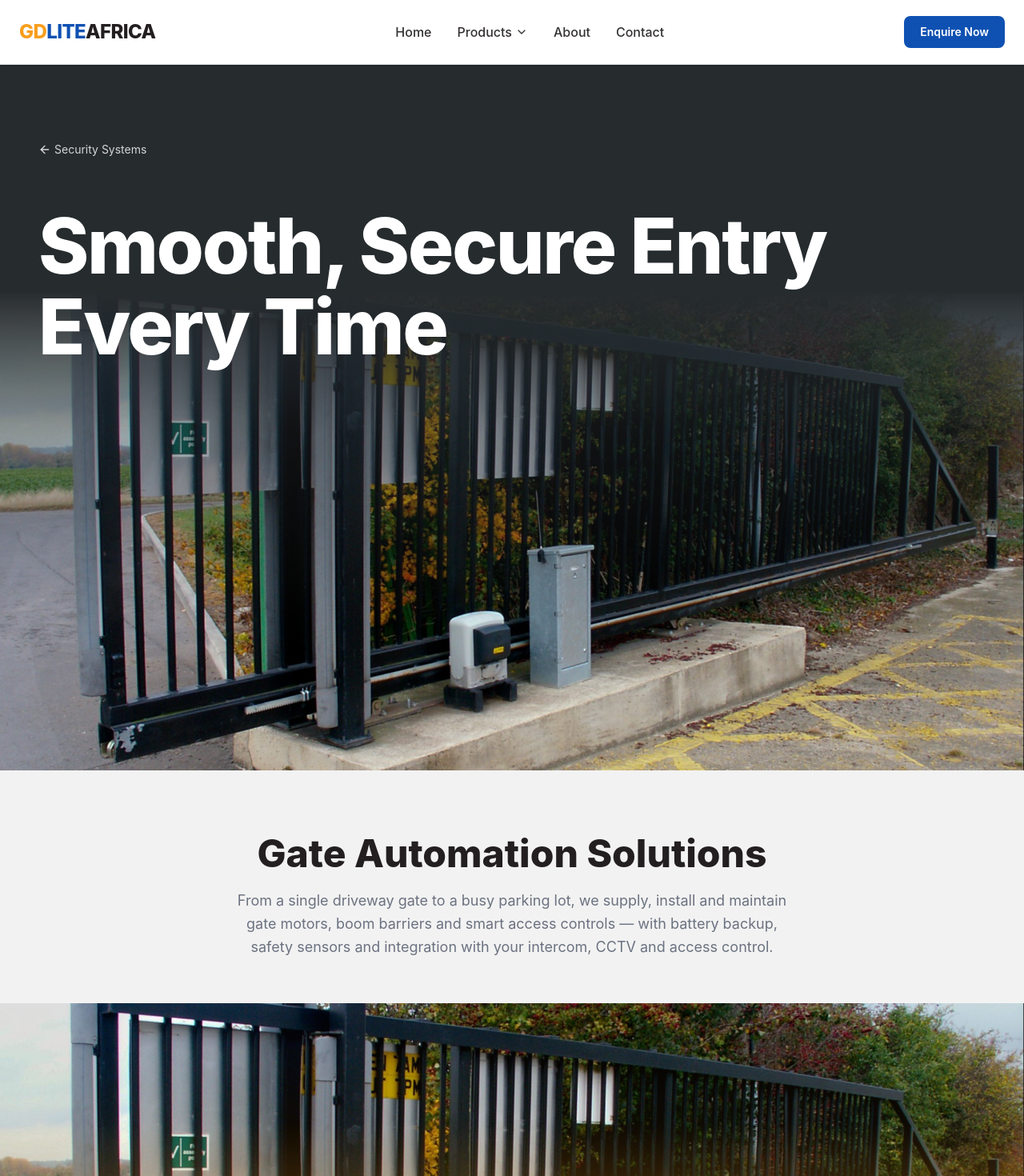
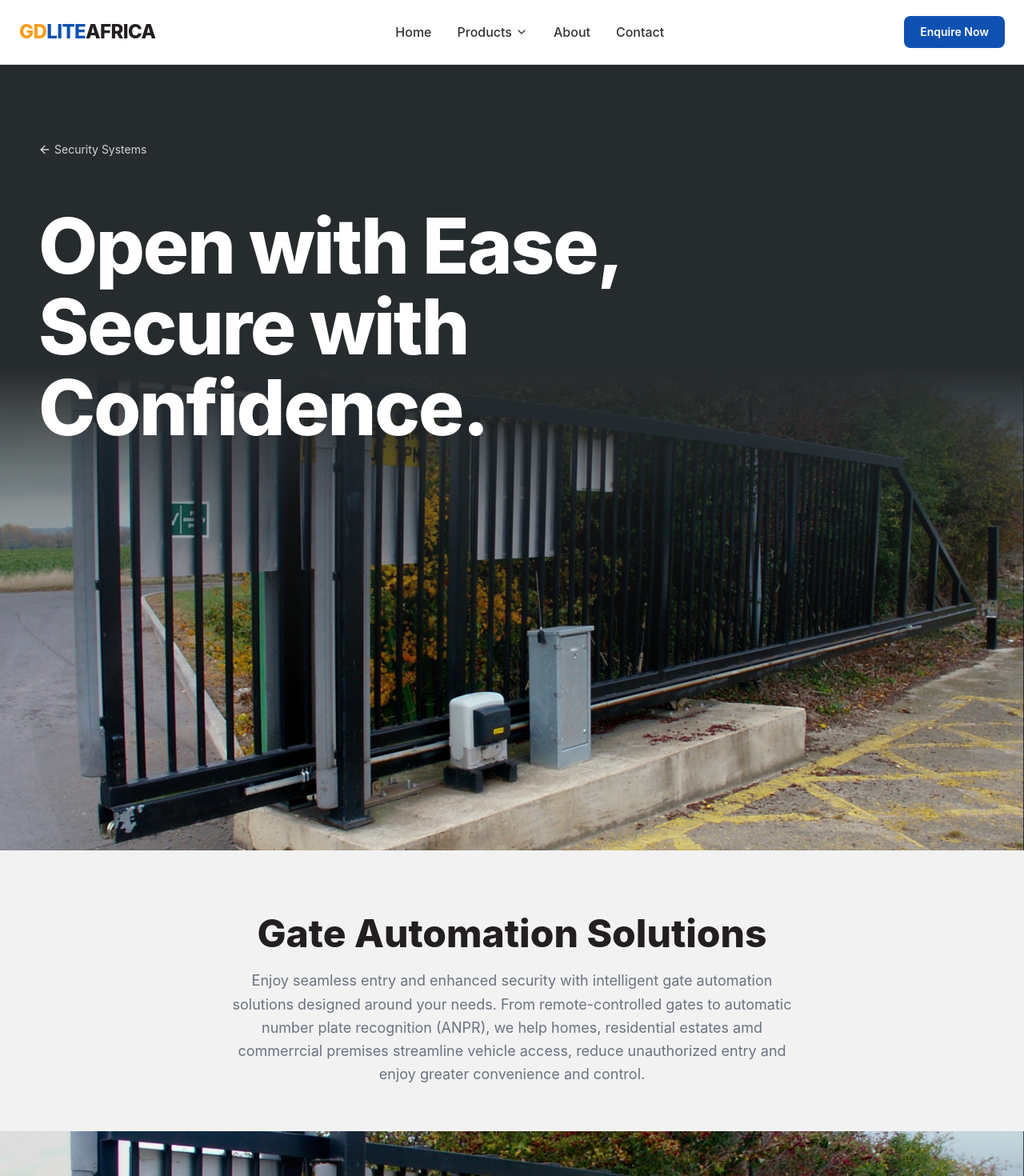
Before and after one commit to edkariuki/GDLite, a React (Vite) app in the folder GDLite/: page /security-systems/gate-automation in a window 1280 px wide. Shown: the top 1470 px of the page at 80% size. Built offline with nearby package versions, Linux system fonts and the light colour scheme.

Commit message:
update gate auto desc

```diff
--- a/GDLite/src/pages/solutions/security_systems/subcategories/gate_automation.jsx
+++ b/GDLite/src/pages/solutions/security_systems/subcategories/gate_automation.jsx
@@ -85,7 +85,7 @@ export default function GateAutomation() {
                         <ArrowLeft className="w-4 h-4 mr-1" /> Security Systems
                     </Link>
                     <h1 className="mt-10 sm:mt-14 text-5xl sm:text-7xl lg:text-8xl font-extrabold tracking-tight max-w-5xl leading-[1.05]">
-                        Smooth, Secure Entry Every Time
+                        Open with Ease, Secure with Confidence.
                     </h1>
                 </div>
 
@@ -99,9 +99,9 @@ export default function GateAutomation() {
             <section className="max-w-3xl mx-auto pt-20 pb-14 px-6 text-center">
                 <h2 className="text-4xl sm:text-5xl font-extrabold text-content-primary">Gate Automation Solutions</h2>
                 <p className="mt-5 text-lg text-content-secondary leading-relaxed">
-                    From a single driveway gate to a busy parking lot, we supply, install and maintain gate
-                    motors, boom barriers and smart access controls — with battery backup, safety sensors and
-                    integration with your intercom, CCTV and access control.
+                    Enjoy seamless entry and enhanced security with intelligent gate automation solutions designed around your needs.
+                    From remote-controlled gates to automatic number plate recognition (ANPR), we help homes, residential estates amd commerrcial
+                    premises streamline vehicle access, reduce unauthorized entry and enjoy greater convenience and control.
                 </p>
             </section>
 
```
